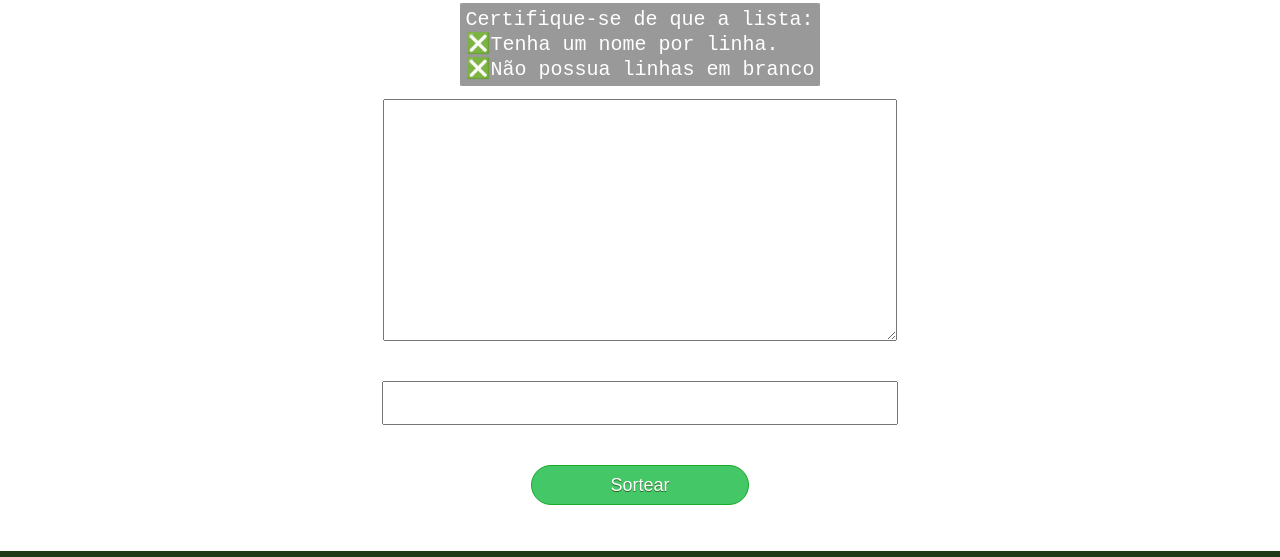
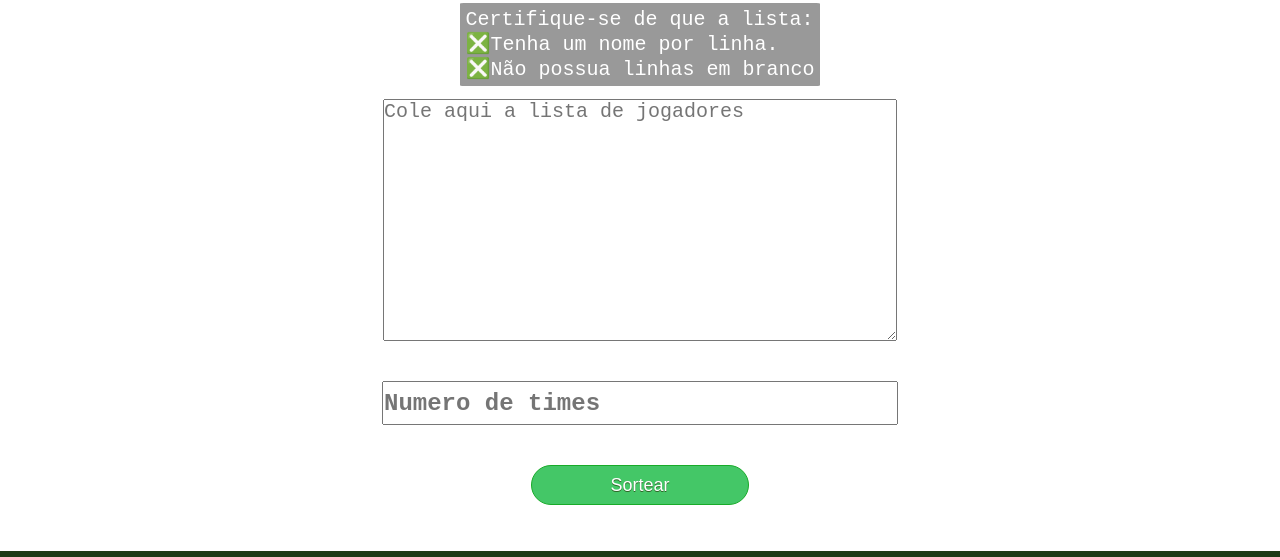
Before and after one commit to Amarildo-Jr/RandomTeams, a plain HTML site: page index.html in a window 1280 px wide. Shown: the part 129-686 px from the top of the page. Drawn offline with nearby package versions, Linux system fonts and the light colour scheme.

Commit message:
Adicionando placeholder nas entradas de numero e lista de jogadores

```diff
--- a/index.html
+++ b/index.html
@@ -21,8 +21,8 @@
       </div>
 
       <label for='nomes' id="lb-nomes">Certifique-se de que a lista:<br>&#10062Tenha um nome por linha.<br>&#10062Não possua linhas em branco</label>
-      <textarea name='nomes' id='nomes'></textarea>
-      <input type="number" id="ntimes" min="2"></input>
+      <textarea name='nomes' id='nomes' placeholder="Cole aqui a lista de jogadores"></textarea>
+      <input type="number" id="ntimes" min="2" placeholder="Numero de times"></input>
       <button id='btn-sortear' onclick="sortear()">Sortear</button>
 
       <footer>
```
